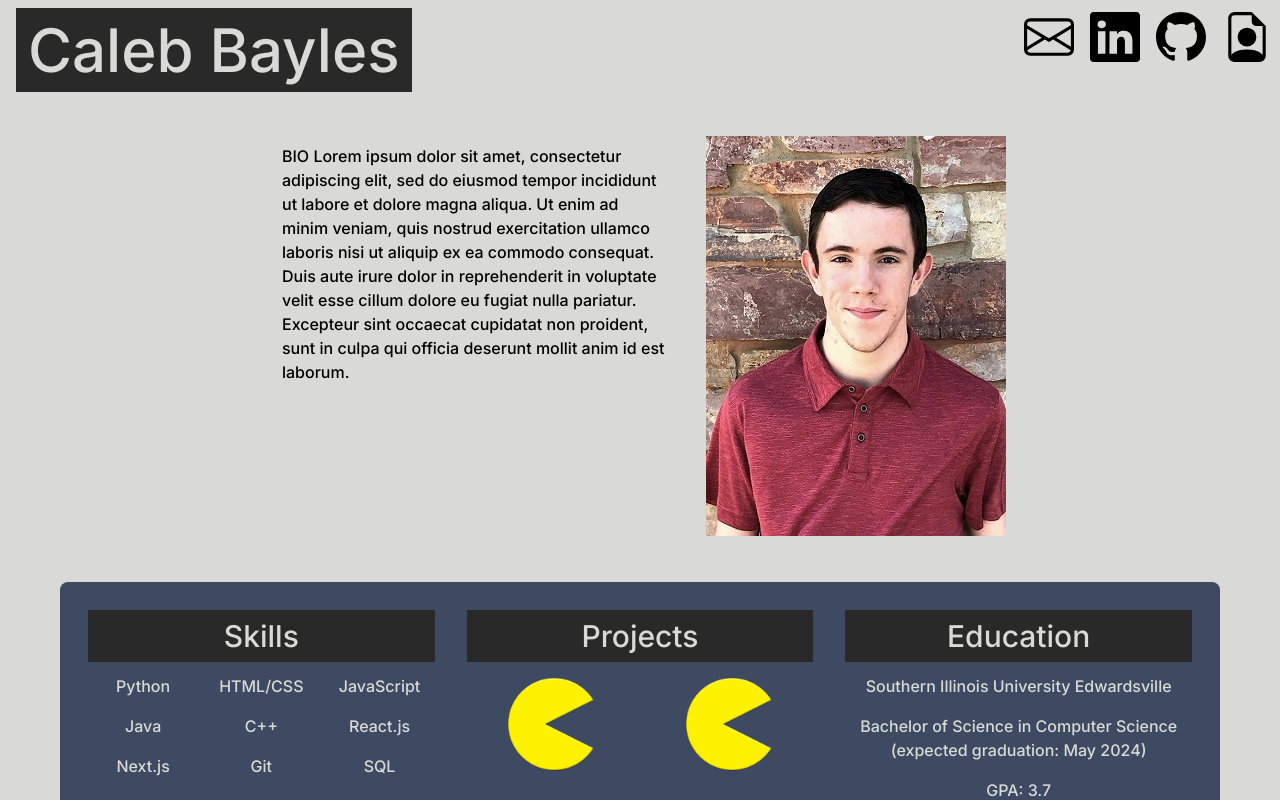
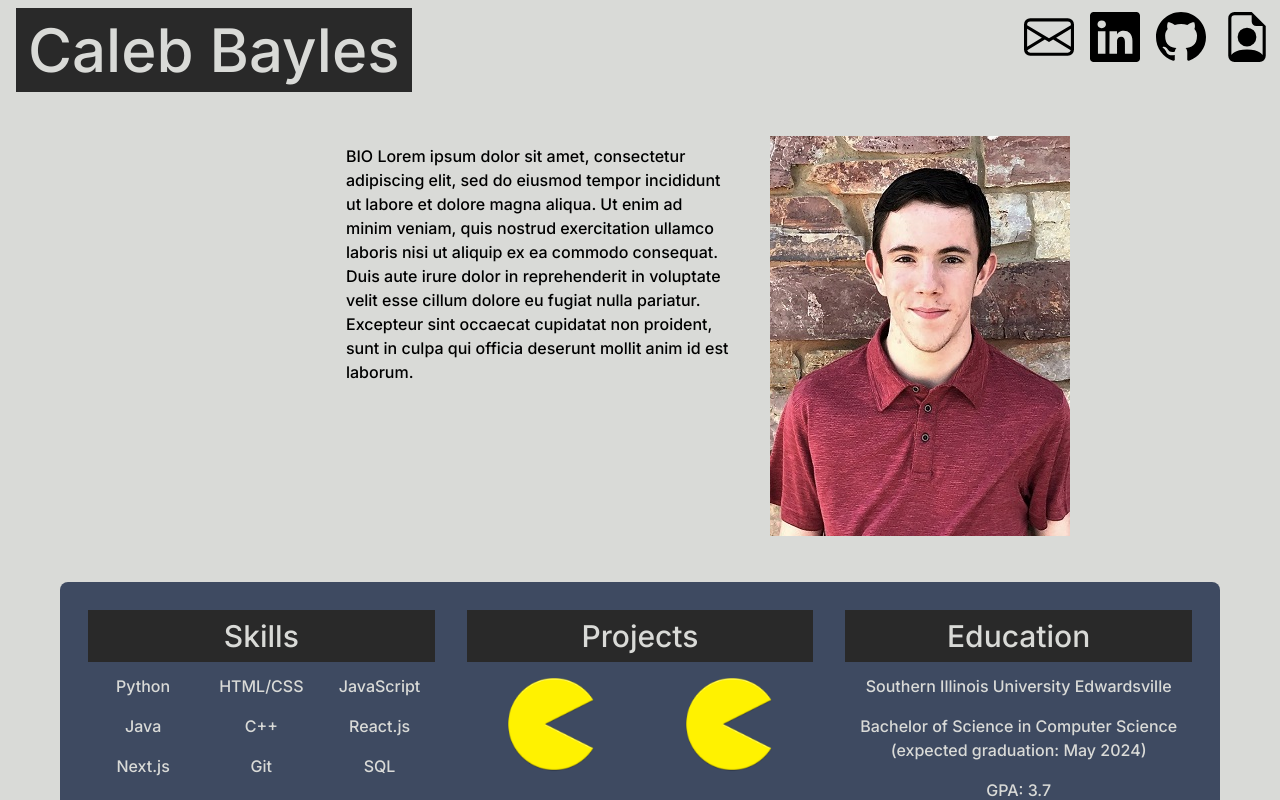
Before and after one commit to cbayles1/portfolio, a Next.js app: page / in a window 1280 px wide. Shown: the top 800 px of the page. Built offline with nearby package versions, Linux system fonts and the light colour scheme.

Commit message:
bio margin changes when large screen

```diff
--- a/app/page.js
+++ b/app/page.js
@@ -5,7 +5,7 @@
   return (
   <main className="bg-oat w-full h-full p-5 font-medium">
 
-    <div className='flex justify-center flex-wrap'>
+    <div className='flex justify-center flex-wrap lg:ml-32'>
       <p id="bio" className="max-w-sm m-6">
         BIO Lorem ipsum dolor sit amet, consectetur adipiscing elit, sed do eiusmod tempor incididunt ut labore et dolore magna aliqua. Ut enim ad minim veniam, quis nostrud exercitation ullamco laboris nisi ut aliquip ex ea commodo consequat. Duis aute irure dolor in reprehenderit in voluptate velit esse cillum dolore eu fugiat nulla pariatur. Excepteur sint occaecat cupidatat non proident, sunt in culpa qui officia deserunt mollit anim id est laborum.
       </p>
```
